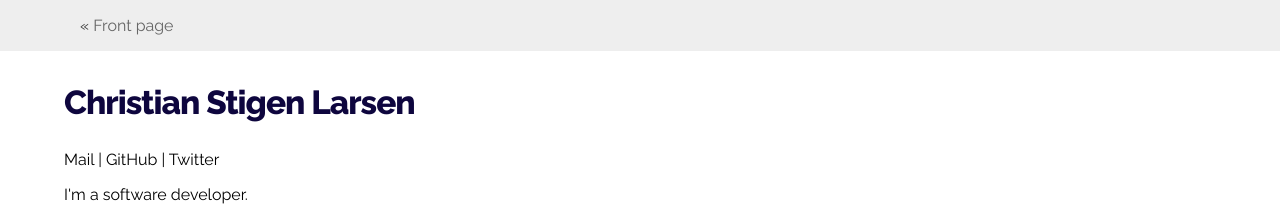
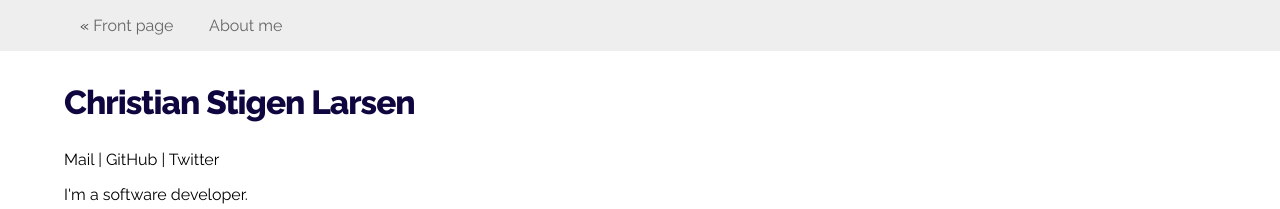
Before and after one commit to cslarsen/csl.name, a Jekyll site: the page built from index.html, in a window 1280 px wide. Shown: the top 209 px of the page. Built offline with Jekyll 4.4.1, drawn with Linux system fonts in a browser that asks for light colours; Markdown is read by kramdown in place of the engine named in the settings.

Commit message:
More items

```diff
--- a/_layouts/default.html
+++ b/_layouts/default.html
@@ -14,7 +14,8 @@
   </head>
   <body>
     <div id="header">
-      &laquo; <a href="/">Front page</a>
+      <span class="button">&laquo; <a href="/">Front page</a></span>
+      <span class="button"><a href="/about">About me</a></span>
     </div>
 
     <div id="main-content">
--- a/css/main.css
+++ b/css/main.css
@@ -119,3 +119,7 @@ hr {
 .align-left {
   text-align: left;
 }
+
+.button {
+  margin-right: 2em;
+}
```
